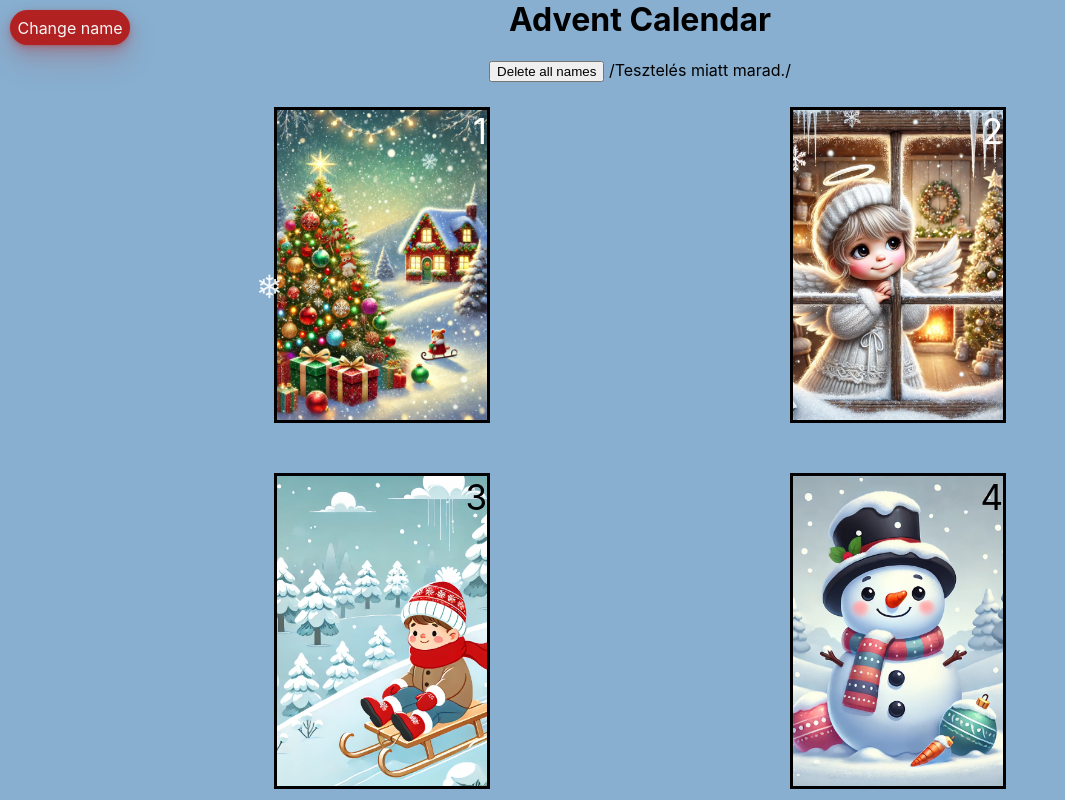
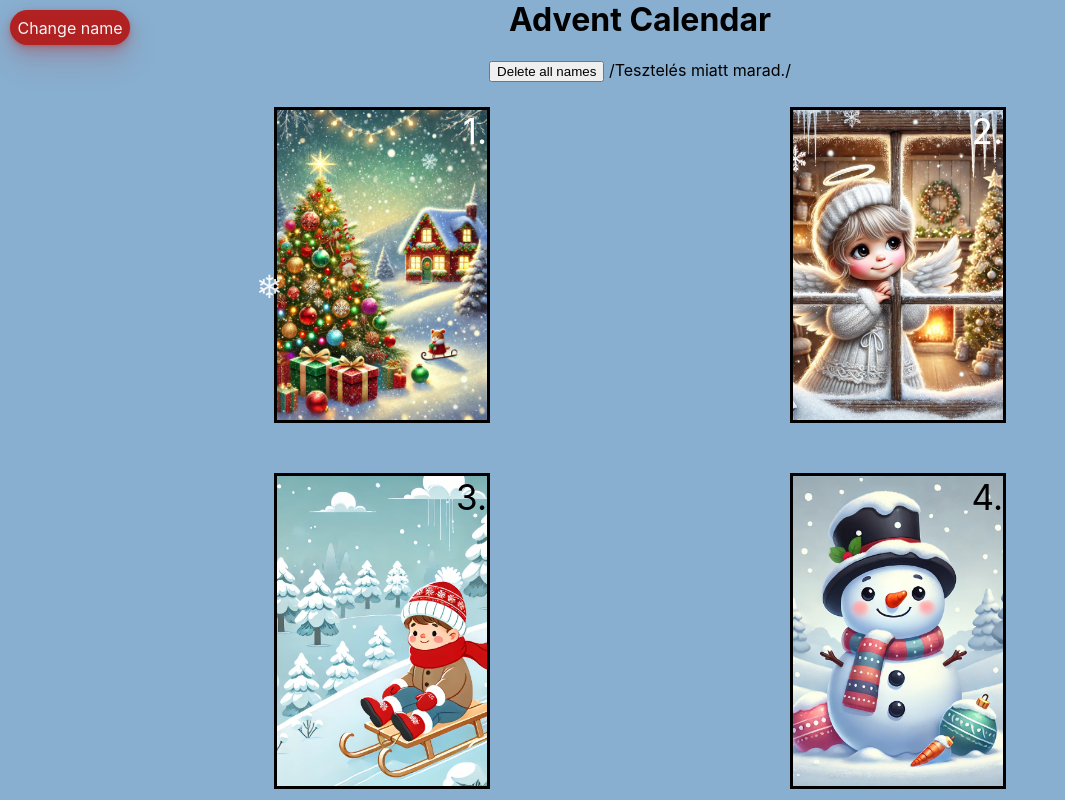
Before and after one commit to LaszloF5/advent-calendar, a React (Create React App) app: page / in a window 1280 px wide. Both pictures are taken after typing "Sample" into the empty fields and a click on the button "Submit". Shown: the top 800 px of the page, without its empty margins (0-1065 px from the left). Built offline with nearby package versions, Linux system fonts and the light colour scheme; no server answers.

Commit message:
Numbers modified.

```diff
--- a/src/Card.jsx
+++ b/src/Card.jsx
@@ -2,9 +2,8 @@ import React from "react";
 import './Card.css';
 
 export default function Card({ value, index, isBack, onClick, date, name, story, imgClass }) {
-
     return (
-        <div style={{"--content-text": `"${date}"`}} className={`card ${isBack ? 'flip' : ''} ${imgClass}`} onClick={onClick}>
+        <div style={{"--content-text": `"${date}."` }} className={`card ${isBack ? 'flip' : ''} ${imgClass}`} onClick={onClick}>
     <div className="card-content">
         {story[index][0].split('\n').map((line, i) => (<p key={i}>{line}</p>))}
     </div>
```
